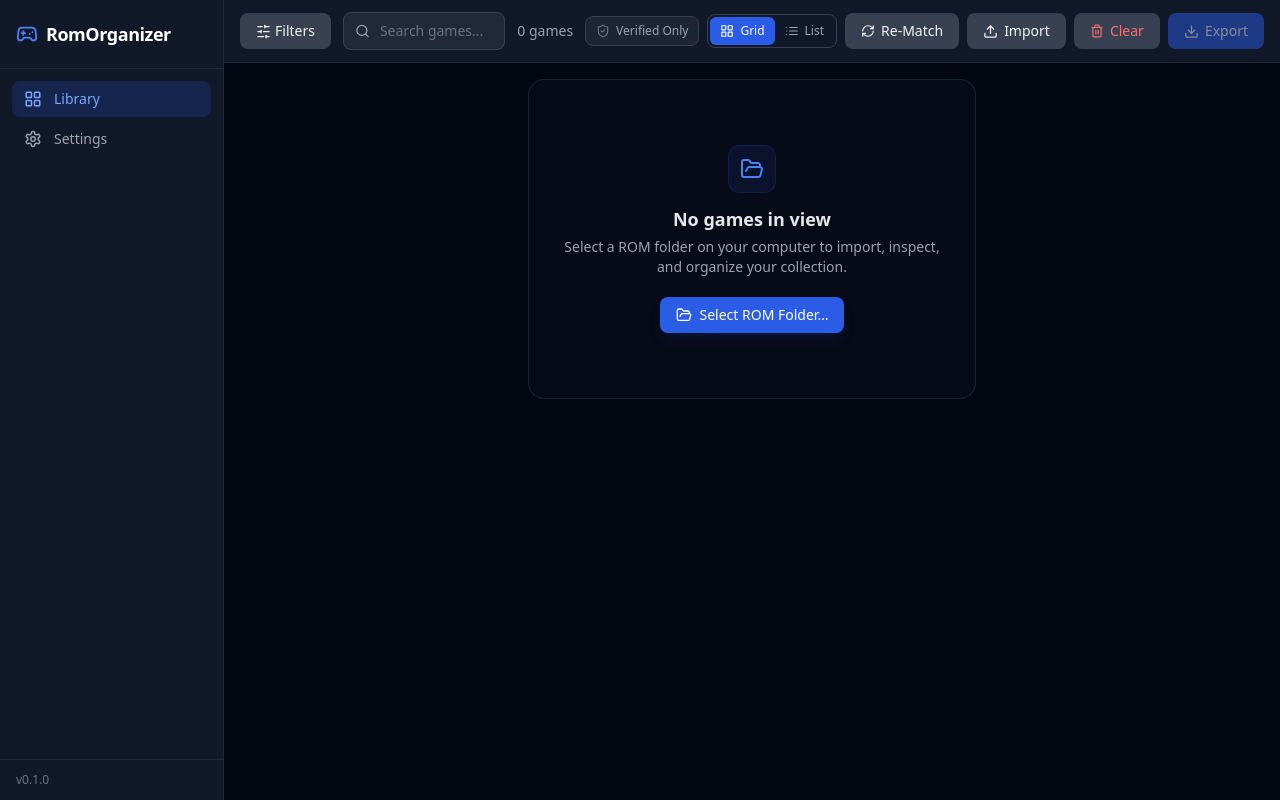
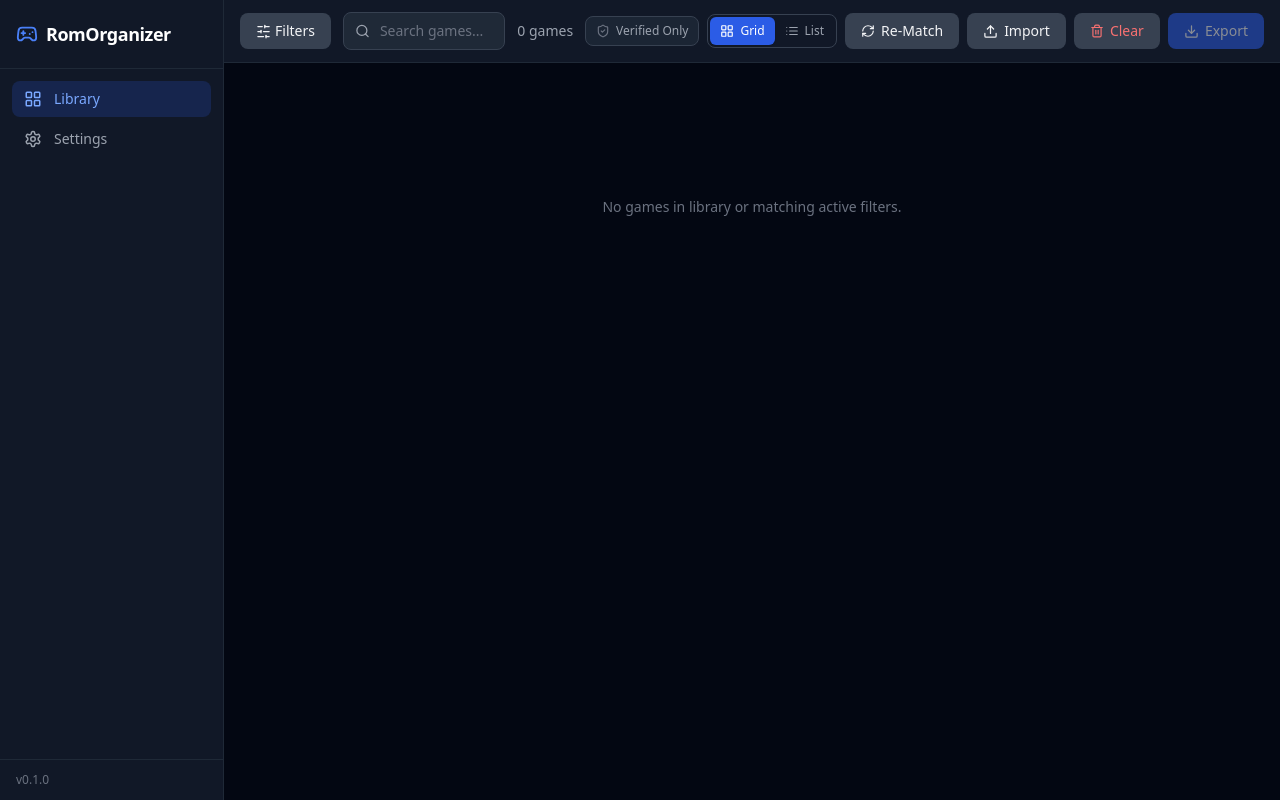
Before and after one commit to shengjianmantou/RomOrganizer, a React (Vite) app in the folder frontend/: page / in a window 1280 px wide. Both pictures are taken after a click on the button 439 px from the left and 22 px from the top of the page. Built offline with nearby package versions, Linux system fonts and the light colour scheme; no server answers.

Commit message:
Fix DAT system resolution for NGPC, invalidate filterOptions on import, and simplify empty state

```diff
--- a/frontend/src/components/FilterSidebar.tsx
+++ b/frontend/src/components/FilterSidebar.tsx
@@ -90,15 +90,22 @@
             {systems
               .slice()
               .sort((a, b) => {
-                const countA = filterOptions?.system_counts?.[a.id] ?? 0
-                const countB = filterOptions?.system_counts?.[b.id] ?? 0
+                const getCount = (id: number) => {
+                  if (!filterOptions?.system_counts) return 0
+                  return filterOptions.system_counts[id] ?? (filterOptions.system_counts as Record<string, number>)[String(id)] ?? 0
+                }
+                const countA = getCount(a.id)
+                const countB = getCount(b.id)
                 if ((countA > 0) !== (countB > 0)) return countA > 0 ? -1 : 1
                 return a.name.localeCompare(b.name)
               })
               .map(sys => {
-                const count = filterOptions?.system_counts?.[sys.id] ?? 0
+                const count = filterOptions?.system_counts
+                  ? (filterOptions.system_counts[sys.id] ?? (filterOptions.system_counts as Record<string, number>)[String(sys.id)] ?? 0)
+                  : 0
+                const hasSystemCounts = filterOptions?.system_counts !== undefined && Object.keys(filterOptions.system_counts).length > 0
                 const isSelected = filters.system_ids.includes(sys.id)
-                const isAvailable = count > 0 || isSelected
+                const isAvailable = !hasSystemCounts || count > 0 || isSelected
 
                 return (
                   <label
--- a/frontend/src/pages/LibraryPage.tsx
+++ b/frontend/src/pages/LibraryPage.tsx
@@ -359,7 +359,7 @@
           {isLoading ? (
             <div className="flex items-center justify-center h-64 text-gray-400">Loading...</div>
           ) : games.length === 0 ? (
-            <EmptyState onImportRequested={handleStartImport} setDirs={setImportDirs} />
+            <EmptyState />
           ) : viewMode === 'grid' ? (
             <GameGrid
               games={games}
@@ -435,6 +435,7 @@
             setImportJobId(null)
             queryClient.invalidateQueries({ queryKey: ['games'] })
             queryClient.invalidateQueries({ queryKey: ['libraryStats'] })
+            queryClient.invalidateQueries({ queryKey: ['filterOptions'] })
           }}
         />
       )}
@@ -449,48 +450,10 @@
   )
 }
 
-function EmptyState({
-  onImportRequested,
-  setDirs,
-}: {
-  onImportRequested?: () => void
-  setDirs?: (v: string) => void
-}) {
-  const [picking, setPicking] = useState(false)
-
-  const handlePick = async () => {
-    if (!setDirs) return
-    setPicking(true)
-    try {
-      const selected = await pickDirectory('Select ROM Directory to Import')
-      if (selected) {
-        setDirs(selected)
-        if (onImportRequested) onImportRequested()
-      }
-    } finally {
-      setPicking(false)
-    }
-  }
-
+function EmptyState() {
   return (
-    <div className="flex flex-col items-center justify-center h-80 text-center max-w-md mx-auto p-6 rounded-2xl border border-gray-800/80 bg-gray-900/30">
-      <div className="w-12 h-12 rounded-xl bg-brand-500/10 border border-brand-500/20 flex items-center justify-center text-brand-400 mb-3">
-        <FolderOpen size={24} />
-      </div>
-      <p className="text-gray-200 text-lg font-semibold">No games in view</p>
-      <p className="text-gray-400 text-sm mt-1 mb-5">
-        Select a ROM folder on your computer to import, inspect, and organize your collection.
-      </p>
-      {setDirs && (
-        <button
-          onClick={handlePick}
-          disabled={picking}
-          className="btn-primary flex items-center gap-2 text-sm shadow-lg shadow-brand-500/10"
-        >
-          {picking ? <span className="animate-spin">⟳</span> : <FolderOpen size={16} />}
-          <span>Select ROM Folder…</span>
-        </button>
-      )}
+    <div className="flex flex-col items-center justify-center h-64 text-center text-gray-500 text-sm">
+      <p>No games in library or matching active filters.</p>
     </div>
   )
 }
```
Also changed, not shown: 1 other file (tests, documents, lock files or other folders).
